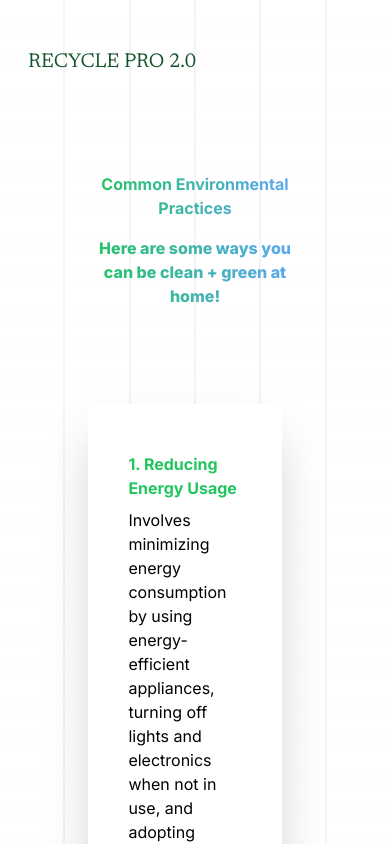
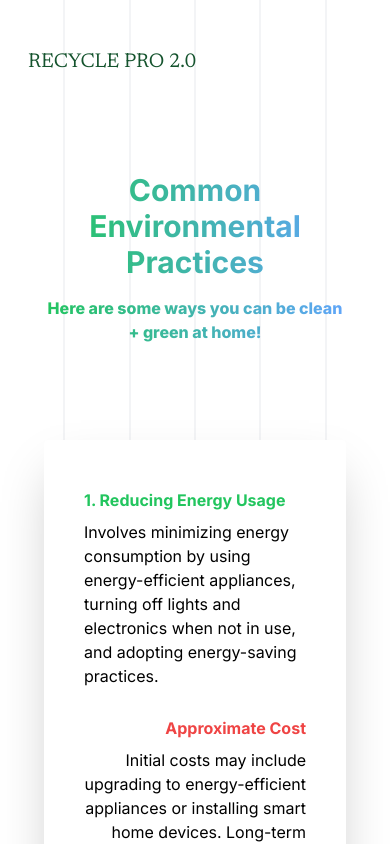
Before and after one commit to iwgithub2/TSA-Webmaster-CCSA-2024, a Next.js app: page /practices in a window 390 px wide. Shown: the top 844 px of the page. Built offline with nearby package versions, Linux system fonts and the light colour scheme.

Commit message:
Actually made Practices mobile friendly cuz I figured out tailwind really works

```diff
--- a/app/practices/page.tsx
+++ b/app/practices/page.tsx
@@ -14,11 +14,11 @@ export default function Page() {
                 <div className="w-0.5 h-full bg-gray-100"></div>
             </div>
             <div className="flex relative flex-col justify-center px-6 py-3 z-40">
-                <div className=" mx-auto flex-col px-20 justify-items-center mt-40 ">
-                    <p className="mx-auto text-transparent bg-clip-text bg-gradient-to-r from-green-500 to-blue-400 text-center font-bold lg:text-6xl md:text-5xl sm:text-4xl">
+                <div className=" mx-auto flex-col px-5 sm:px-10 md:px-10 justify-items-center mt-40 ">
+                    <p className="mx-auto text-transparent bg-clip-text bg-gradient-to-r from-green-500 to-blue-400 text-center font-bold lg:text-6xl md:text-5xl sm:text-4xl text-3xl">
                         Common Environmental Practices
                     </p>
-                    <p className="text-center py-4 font-extrabold text-transparent bg-clip-text w-full bg-gradient-to-r from-green-500 to-blue-400 lg:text-2xl md:text-xl sm:text-lg">
+                    <p className="text-center py-4 font-extrabold text-transparent bg-clip-text w-full bg-gradient-to-r from-green-500 to-blue-400 lg:text-2xl md:text-xl sm:text-lg text-md">
                         Here are some ways you can be clean + green at home!
                     </p>
                     <div className="flex flex-col space-y-10 lg:mt-40 md:mt-25 sm:mb-10 mt-20">
--- a/app/ui/practices/Card.tsx
+++ b/app/ui/practices/Card.tsx
@@ -7,7 +7,7 @@ interface CardProps {
 
 export default function Card({title, description, estimatedCost, right}: CardProps) {
     return (
-        <div className={`bg-white mr-5 shadow-2xl flex flex-col max-w-xl ${right ? "ml-auto" : "ar-auto"} p-10 rounded`}>
+        <div className={`bg-white mr-5 shadow-2xl flex flex-col lg:max-w-xl sm:max-w-2xl w-full ${right ? "ml-auto" : "ar-auto"} p-10 rounded`}>
             <div className="mb-5">
                 <p className="text-green-500 text-left font-bold py-2">
                     {title}
```
